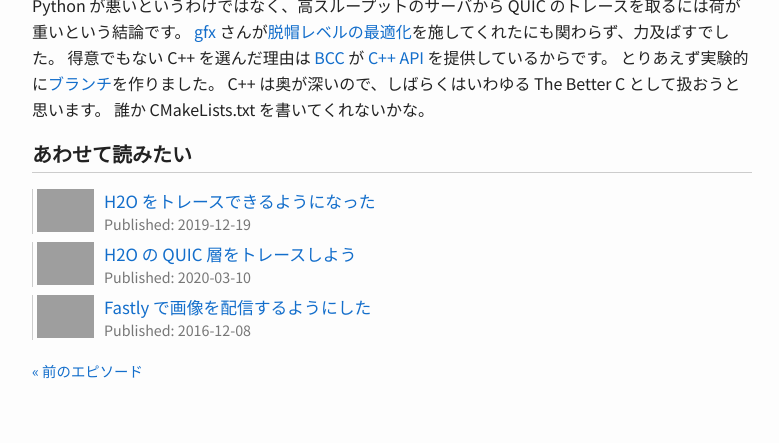
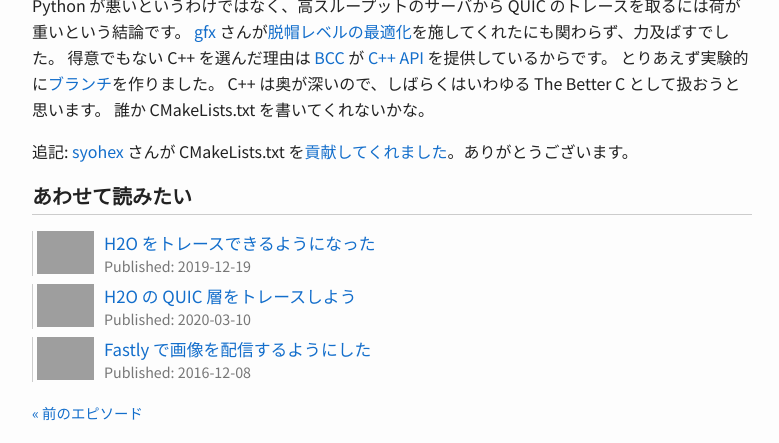
Before and after one commit to toru/ep.torumk.com, a Jekyll site: the page built from _posts/2020-03-30-h2olog-in-cpp.md, in a window 1280 px wide, cut to the strip 754-1197 px from the top of the page. Shown: the whole strip, without its empty margins (248-1027 px from the left). Built offline with Jekyll 4.4.1, drawn with Linux system fonts in a browser that asks for light colours; before the commit the page ends 1155 px from its top, so only the background shows below that; grey boxes are pictures that could not be loaded.

Commit message:
posts: thank @syohex for the cmake contribution

```diff
--- a/_posts/2020-03-30-h2olog-in-cpp.md
+++ b/_posts/2020-03-30-h2olog-in-cpp.md
@@ -25,3 +25,5 @@ Python が悪いというわけではなく、高スループットのサーバ
 とりあえず実験的に[ブランチ](https://github.com/toru/h2olog/tree/v2)を作りました。
 C++ は奥が深いので、しばらくはいわゆる The Better C として扱おうと思います。
 誰か CMakeLists.txt を書いてくれないかな。
+
+追記: [syohex](https://twitter.com/syohex) さんが CMakeLists.txt を[貢献してくれました](https://github.com/toru/h2olog/pull/38)。ありがとうございます。
```
